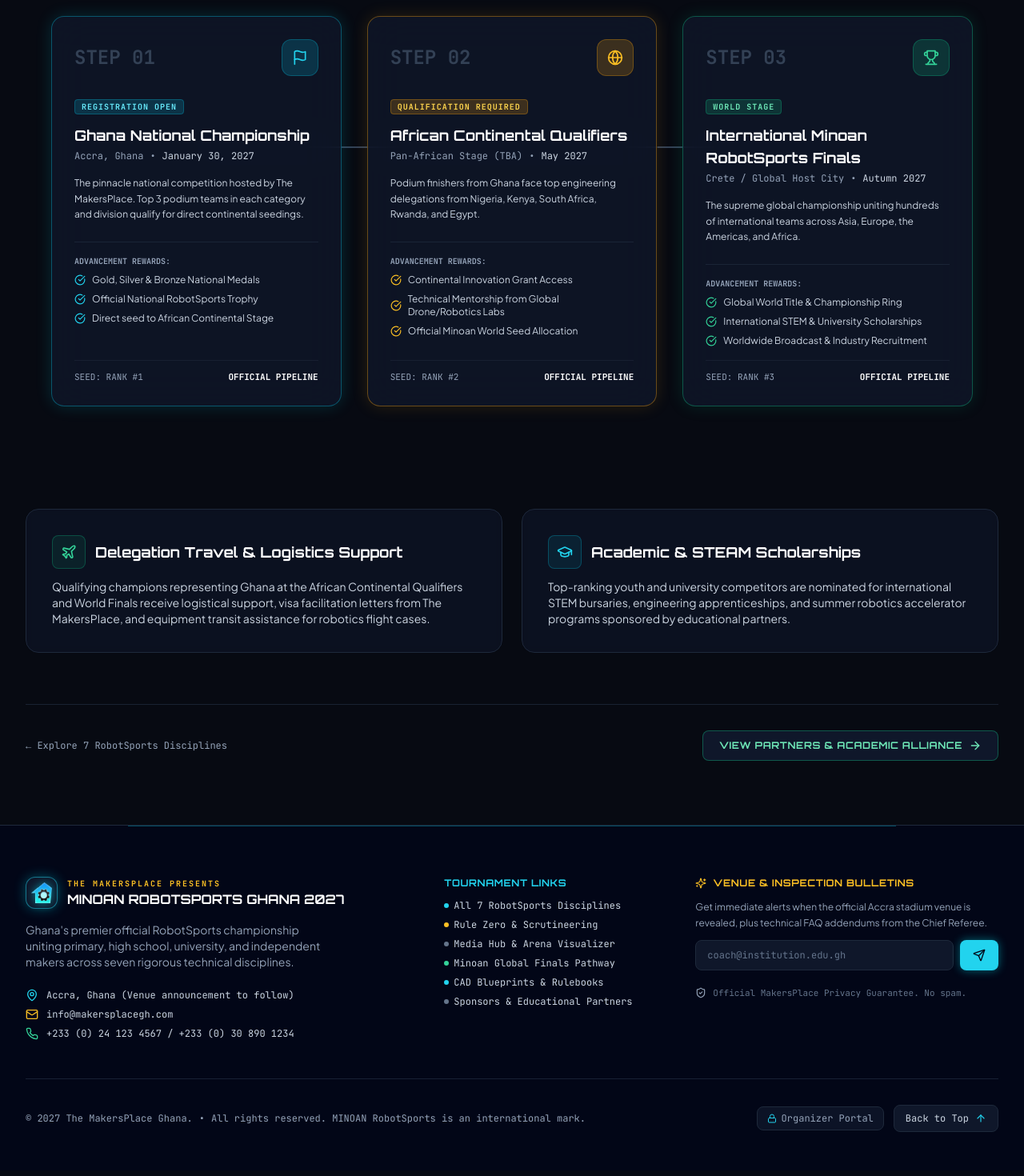
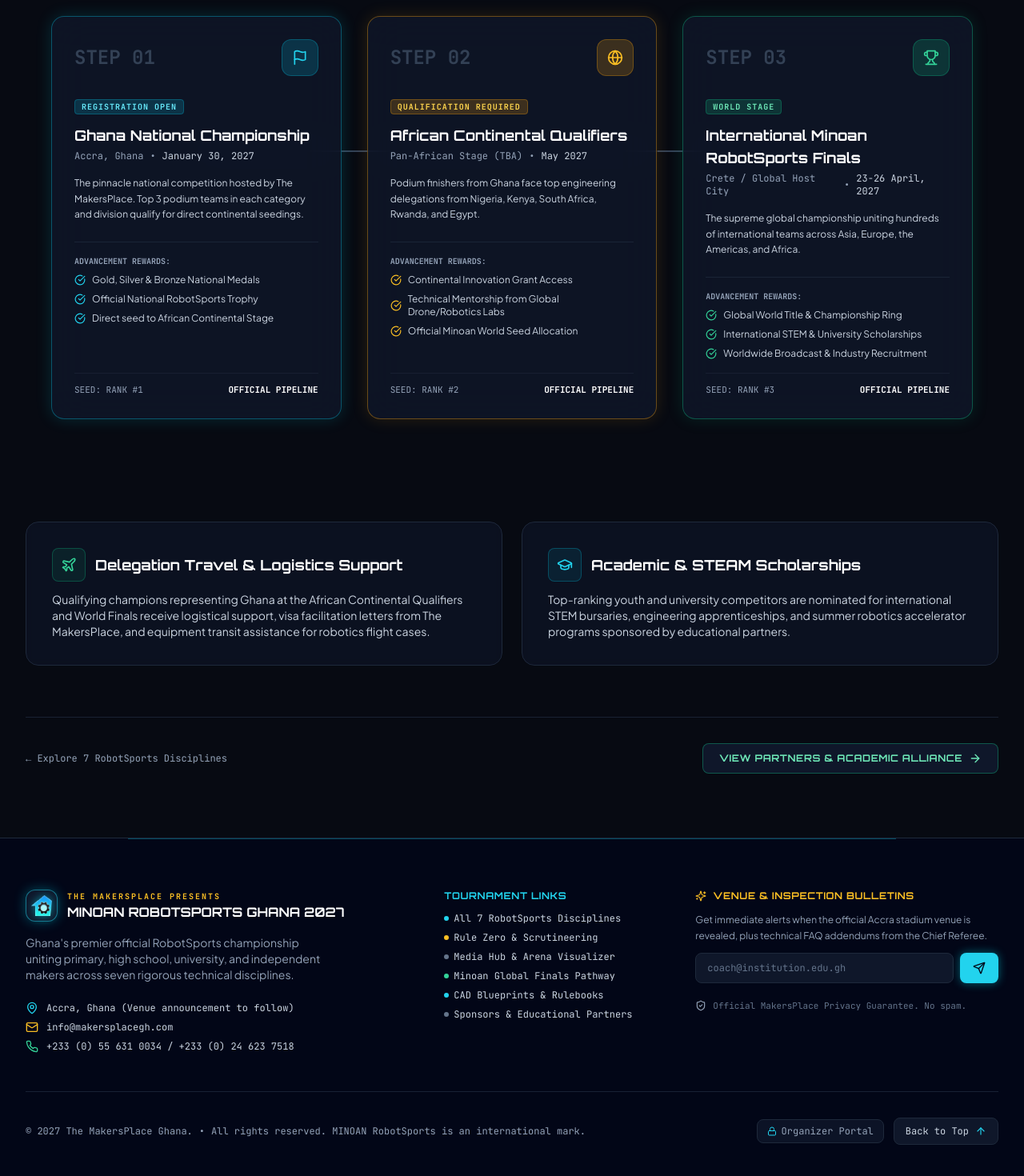
Before and after one commit to brightmore/makersplace_minoan, a React (Vite) app: page /pathway in a window 1280 px wide. Shown: the part 905-2375 px from the top of the page at 80% size. Built offline with nearby package versions, Linux system fonts and the light colour scheme.

Commit message:
style: update contact numbers in Footer component and adjust event date in PathwaySection component

```diff
--- a/src/components/Footer.tsx
+++ b/src/components/Footer.tsx
@@ -98,7 +98,7 @@
               </div>
               <div className="flex items-center gap-2.5">
                 <Phone className="w-4 h-4 text-emerald-400 shrink-0" />
-                <span>+233 (0) 24 123 4567 / +233 (0) 30 890 1234</span>
+                <span>+233 (0) 55 631 0034 / +233 (0) 24 623 7518</span>
               </div>
             </div>
           </div>
--- a/src/components/PathwaySection.tsx
+++ b/src/components/PathwaySection.tsx
@@ -37,7 +37,7 @@
       step: '03',
       title: 'International Minoan RobotSports Finals',
       location: 'Crete / Global Host City',
-      date: 'Autumn 2027',
+      date: '23-26 April, 2027',
       status: 'WORLD STAGE',
       icon: Trophy,
       color: 'emerald',
```
